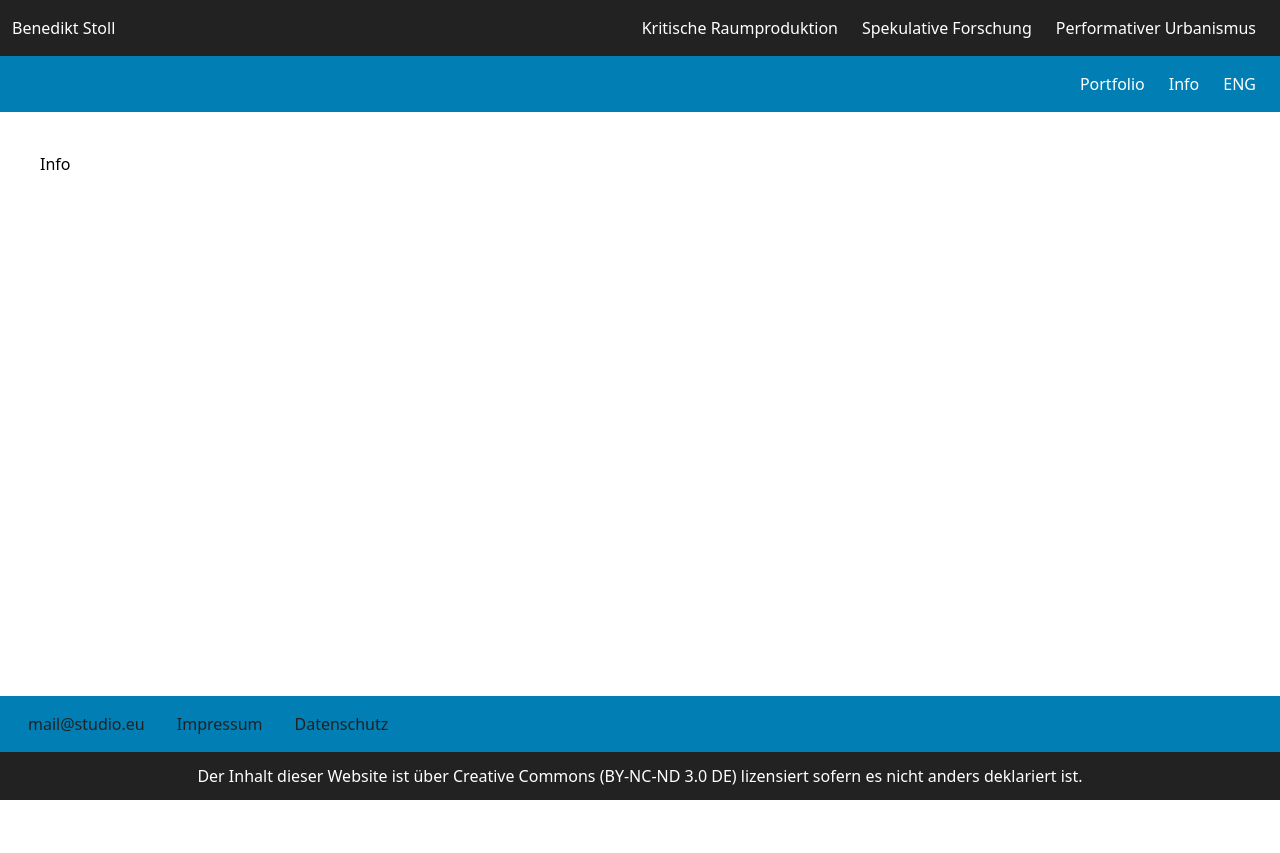
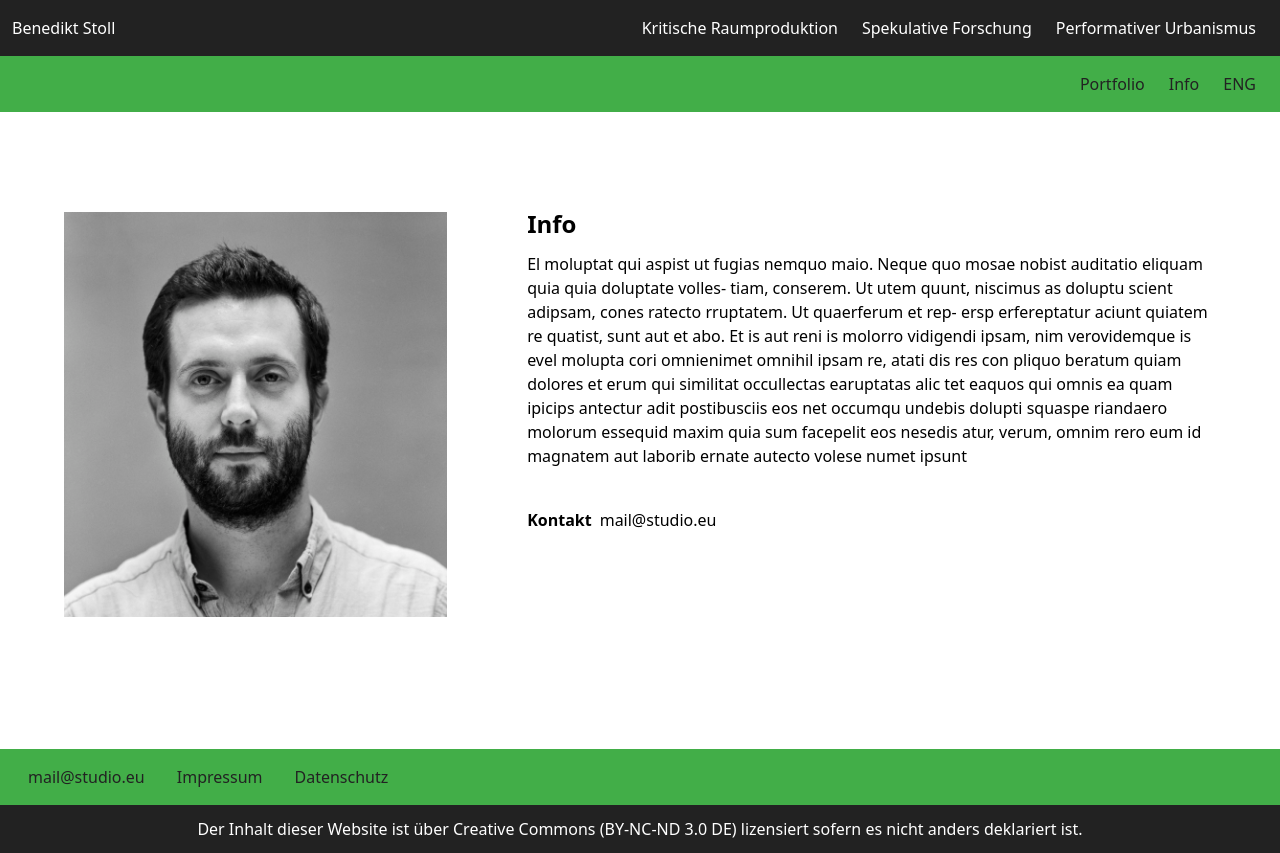
Before and after one commit to sscumac/benefolio, a Nuxt app: page /Info in a window 1280 px wide. Before the commit the page ends 800 px from the top, so only its background shows below. Built offline with nearby package versions, Linux system fonts and the light colour scheme.

Commit message:
Info page

```diff
--- /dev/null
+++ b/assets/css/main.css
@@ -0,0 +1,8 @@
+h1 {
+  font-size: 24px;
+  line-height: 100%;
+}
+
+.container {
+  padding: 100px 5%;
+}
--- a/components/Footer.vue
+++ b/components/Footer.vue
@@ -3,7 +3,6 @@
     <!--  top-->
     <div
       class="
-        bg-light-blue
         items-center
         w-screen
         flex flex-col
@@ -12,6 +11,7 @@
         p-3
         footer-tags
       "
+      :class="frameColor($route.name)"
     >
       <a class="class" href="mailto:mail@studio.eu">mail@studio.eu</a>
       <nuxt-link to="/impressum">Impressum</nuxt-link>
@@ -39,6 +39,16 @@
     </div>
   </div>
 </template>
+<script>
+import utils from '../utils/utils'
+export default {
+  methods: {
+    frameColor(route) {
+      return utils.frameColor(route)
+    },
+  },
+}
+</script>
 <style>
 .footer-tags * {
   padding: 4px 16px;
--- a/components/Header.vue
+++ b/components/Header.vue
@@ -23,7 +23,7 @@
     <!--    bottom-->
     <div
       class="
-        bg-light-blue
+        text-normal-black
         items-center
         w-screen
         flex
@@ -33,10 +33,11 @@
         p-3
         tags
       "
+      :class="frameColor($route.name)"
     >
       <nuxt-link class="tags" to="/portfolio">Portfolio</nuxt-link>
       <nuxt-link class="tags" to="/info">Info</nuxt-link>
-      <nuxt-link class="tags" to="/">ENG</nuxt-link>
+      <nuxt-link class="tags" to="/comingsoon">ENG</nuxt-link>
     </div>
   </div>
 </template>
@@ -45,10 +46,14 @@
 .tags * {
   padding: 4px 12px;
 }
-
-/*@media only screen and (max-width: 640px) {*/
-/*  .tags * {*/
-/*    max-width: min-content;*/
-/*  }*/
-/*}*/
 </style>
+<script>
+import utils from '../utils/utils'
+export default {
+  methods: {
+    frameColor(route) {
+      return utils.frameColor(route)
+    },
+  },
+}
+</script>
--- a/layouts/default.vue
+++ b/layouts/default.vue
@@ -13,3 +13,4 @@ export default {
   components: { Footer, Header },
 }
 </script>
+^
--- a/nuxt.config.js
+++ b/nuxt.config.js
@@ -20,7 +20,7 @@ export default {
   },
 
   // Global CSS: https://go.nuxtjs.dev/config-css
-  css: [],
+  css: ['@/assets/css/main.css'],
 
   // Plugins to run before rendering page: https://go.nuxtjs.dev/config-plugins
   plugins: [],
--- a/pages/Portfolio.vue
+++ b/pages/ComingSoon.vue
@@ -1,5 +1,5 @@
 <template>
   <div class="container">
-    <p class="m-10">Portfolio</p>
+    <p class="m-10">Coming soon...</p>
   </div>
 </template>
--- a/pages/Datenschutz.vue
+++ b/pages/Datenschutz.vue
@@ -0,0 +1,5 @@
+<template>
+  <div class="container">
+    <p class="m-10">Datenschutz</p>
+  </div>
+</template>
--- a/pages/Info.vue
+++ b/pages/Info.vue
@@ -1,5 +1,38 @@
 <template>
-  <div class="container">
-    <p class="m-10">Info</p>
+  <div class="container flex justify-center max-w-full">
+    <div class="flex flex-col max-w-screen-xl lg:flex-row">
+      <div class="portrait mb-12 lg:mb-8 w-1/2 mx-auto lg:w-auto">
+        <img
+          src="~/assets/img/Portrait Benedikt Stoll cropped, Credits_Simon Oh.jpg"
+          alt=""
+        />
+      </div>
+      <div class="flex flex-col lg:ml-20">
+        <h1 class="font-bold mb-4">Info</h1>
+        <p>
+          El moluptat qui aspist ut fugias nemquo maio. Neque quo mosae nobist
+          auditatio eliquam quia quia doluptate volles- tiam, conserem. Ut utem
+          quunt, niscimus as doluptu scient adipsam, cones ratecto rruptatem. Ut
+          quaerferum et rep- ersp erfereptatur aciunt quiatem re quatist, sunt
+          aut et abo. Et is aut reni is molorro vidigendi ipsam, nim
+          verovidemque is evel molupta cori omnienimet omnihil ipsam re, atati
+          dis res con pliquo beratum quiam dolores et erum qui similitat
+          occullectas earuptatas alic tet eaquos qui omnis ea quam ipicips
+          antectur adit postibusciis eos net occumqu undebis dolupti squaspe
+          riandaero molorum essequid maxim quia sum facepelit eos nesedis atur,
+          verum, omnim rero eum id magnatem aut laborib ernate autecto volese
+          numet ipsunt
+        </p>
+        <div class="flex mt-10">
+          <div class="font-bold mr-2">Kontakt</div>
+          <a class="class" href="mailto:mail@studio.eu">mail@studio.eu</a>
+        </div>
+      </div>
+    </div>
   </div>
 </template>
+<style>
+.portrait {
+  min-width: 250px;
+}
+</style>
--- a/pages/index.vue
+++ b/pages/index.vue
@@ -1,6 +1,12 @@
 <template>
   <div class="container">
     <p class="m-10">Hallo! Schön, dass du da bist!</p>
-    <p class="m-10">oder?????!</p>
   </div>
 </template>
+<script>
+export default {
+  mounted() {
+    console.log(this.$route.name)
+  },
+}
+</script>
--- a/tailwind.config.js
+++ b/tailwind.config.js
@@ -7,6 +7,9 @@ module.exports = {
         'normal-black': '#222222',
         'light-blue': '#017EB3',
         'soft-blue': '#ecf8fd',
+        'bright-yellow': '#FFF200',
+        'medium-green': '#42AE48',
+        'darkish-pink': '#EC2B8B',
       },
       screens: {
         xs: '391px',
--- /dev/null
+++ b/utils/utils.js
@@ -0,0 +1,11 @@
+export default {
+  frameColor(route) {
+    return route === 'Portfolio'
+      ? 'bg-bright-yellow'
+      : route === 'Info'
+      ? 'bg-medium-green'
+      : route === 'Impressum' || route === 'Datenschutz'
+      ? 'bg-darkish-pink'
+      : 'bg-light-blue'
+  },
+}
```
Also changed, not shown: assets/img/Portrait Benedikt Stoll cropped, Credits_Simon Oh.jpg (added).
